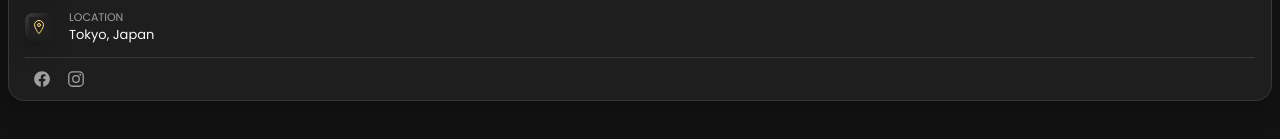
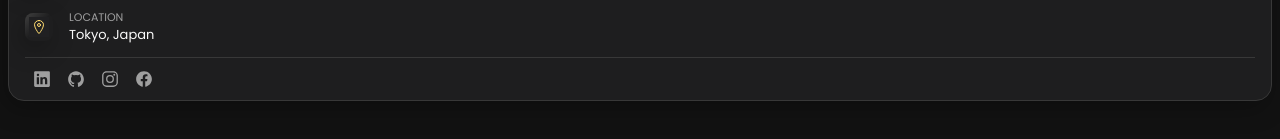
Before and after one commit to ken888686/ken888686.github.io, a React (Vite) app: page / in a window 1280 px wide. Both pictures are taken after a click on the button 1254 px from the left and 27 px from the top of the page. Shown: the part 295-434 px from the top of the page. Built offline with nearby package versions, Linux system fonts and the light colour scheme.

Commit message:
update transition configuration

```diff
--- a/index.html
+++ b/index.html
@@ -15,10 +15,5 @@
   <body>
     <div id="root"></div>
     <script type="module" src="/src/main.tsx"></script>
-    <script
-      type="module"
-      src="https://unpkg.com/ionicons@5.5.2/dist/ionicons/ionicons.esm.js"
-    ></script>
-    <script nomodule src="https://unpkg.com/ionicons@5.5.2/dist/ionicons/ionicons.js"></script>
   </body>
 </html>
--- a/src/components/Sidebar.tsx
+++ b/src/components/Sidebar.tsx
@@ -18,7 +18,7 @@ const Sidebar = () => {
     <aside
       className={`z-10 mb-4
       ${showMore ? 'max-h-96' : 'max-h-28'}
-      overflow-hidden rounded-2xl border -border--jet -bg--eerie-black-2 p-4 -text--white-2 -shadow--shadow-1 transition-all duration-500 ease-in-out`}
+      overflow-hidden rounded-2xl border -border--jet -bg--eerie-black-2 p-4 -text--white-2 -shadow--shadow-1 duration-500 ease-in-out`}
     >
       <div className='relative flex items-center justify-start gap-4'>
         <figure className='rounded-3xl -bg--bg-gradient-onyx'>
@@ -38,7 +38,7 @@ const Sidebar = () => {
         </div>
 
         <button
-          className='info_more-btn absolute -top-4 -right-3.5 z-10 rounded-tl-none rounded-bl-2xl -bg--border-gradient-onyx p-2 -text--fs-7 -text--orange-yellow-crayola -shadow--shadow-2 -transition--transition-1 before:absolute before:inset-px before:-z-10 before:-bg--bg-gradient-jet before:-transition--transition-1 hover:-bg--bg-gradient-yellow-1 hover:before:-bg--bg-gradient-yellow-2'
+          className='info_more-btn absolute -top-4 -right-3.5 z-10 rounded-tl-none rounded-bl-2xl -bg--border-gradient-onyx p-2 -text--fs-7 -text--orange-yellow-crayola -shadow--shadow-2 duration-[250] ease-in-out before:absolute before:inset-px before:-z-10 before:-bg--bg-gradient-jet before:duration-[250] before:ease-in-out hover:-bg--bg-gradient-yellow-1 hover:before:-bg--bg-gradient-yellow-2'
           onClick={handleClick}
         >
           <span className='hidden'>Show Contacts</span>
@@ -49,7 +49,7 @@ const Sidebar = () => {
       <div
         className={`
         ${showMore ? 'opacity-1 visible' : 'invisible opacity-0'}
-        transition-all duration-500 ease-in-out`}
+        duration-500 ease-in-out`}
       >
         <Separator />
         <ContactList />
--- a/src/components/SocialInfo.tsx
+++ b/src/components/SocialInfo.tsx
@@ -3,7 +3,11 @@ import React from 'react';
 function SocialInfo({ link, icon }: { link: string; icon: JSX.Element }) {
   return (
     <li>
-      <a href={link} className='text-lg -text--light-gray-70 hover:-text--light-gray'>
+      <a
+        href={link}
+        className='text-lg -text--light-gray-70 hover:-text--light-gray'
+        target='_blank'
+      >
         {icon}
       </a>
     </li>
--- a/src/components/SocialList.tsx
+++ b/src/components/SocialList.tsx
@@ -1,17 +1,27 @@
 import React from 'react';
-import { IoLogoFacebook, IoLogoInstagram } from 'react-icons/io5';
+import { IoLogoFacebook, IoLogoInstagram, IoLogoLinkedin, IoLogoGithub } from 'react-icons/io5';
 import SocialInfo from './SocialInfo';
 
 const socialInfo = [
   {
     id: 1,
-    link: 'https://www.facebook.com/AT.aarontu/',
-    icon: <IoLogoFacebook />,
+    link: 'https://www.linkedin.com/in/yungchuntu/',
+    icon: <IoLogoLinkedin />,
   },
   {
     id: 2,
+    link: 'https://github.com/ken888686/',
+    icon: <IoLogoGithub />,
+  },
+  {
+    id: 3,
     link: 'https://www.instagram.com/aarontu.8293/',
     icon: <IoLogoInstagram />,
+  },
+  {
+    id: 4,
+    link: 'https://www.facebook.com/AT.aarontu/',
+    icon: <IoLogoFacebook />,
   },
 ];
 
--- a/tailwind.config.cjs
+++ b/tailwind.config.cjs
@@ -78,10 +78,6 @@ module.exports = {
       textColor: {
         '--text-gradient-yellow': `linear-gradient(to right, hsl(45, 100%, 72%), hsl(35, 100%, 68%))`,
       },
-      transitionProperty: {
-        '--transition-1': `0.25s ease`,
-        '--transition-2': `0.5s ease-in-out`,
-      },
     },
   },
   plugins: [],
```
